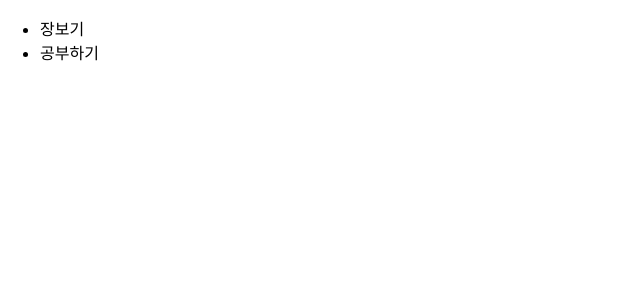
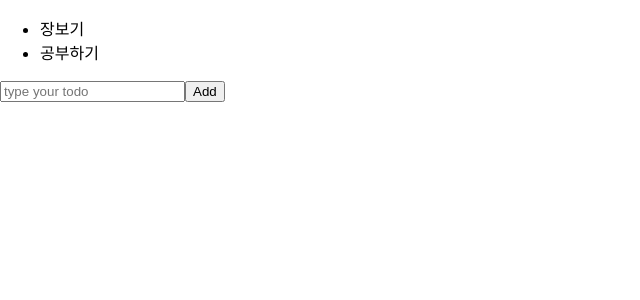
Before and after one commit to DongDongLab/TodoList-React, a React (Create React App) app: page / in a window 1280 px wide. Shown: the top 300 px of the page, without its empty margins (0-640 px from the left). Built offline with nearby package versions, Linux system fonts and the light colour scheme.

Commit message:
add list add function

```diff
--- a/src/components/TodoList/TodoList.jsx
+++ b/src/components/TodoList/TodoList.jsx
@@ -5,6 +5,17 @@ export default function TodoList() {
     { id: '123', text: '장보기', status: 'active' },
     { id: '124', text: '공부하기', status: 'active' },
   ]);
+  const [text, setText] = useState('');
+  const handleSubmit = (e) => {
+    e.preventDefault();
+    setTodos([...todos, { id: '125', text, status: 'active' }]);
+    setText('');
+  };
+
+  const handleChange = (e) => {
+    setText(e.target.value);
+  };
+
   return (
     <section>
       <ul>
@@ -14,6 +25,15 @@ export default function TodoList() {
           </li>
         ))}
       </ul>
+      <form onSubmit={handleSubmit}>
+        <input
+          type='text'
+          placeholder='type your todo'
+          onChange={handleChange}
+          value={text}
+        />
+        <button>Add</button>
+      </form>
     </section>
   );
 }
```
